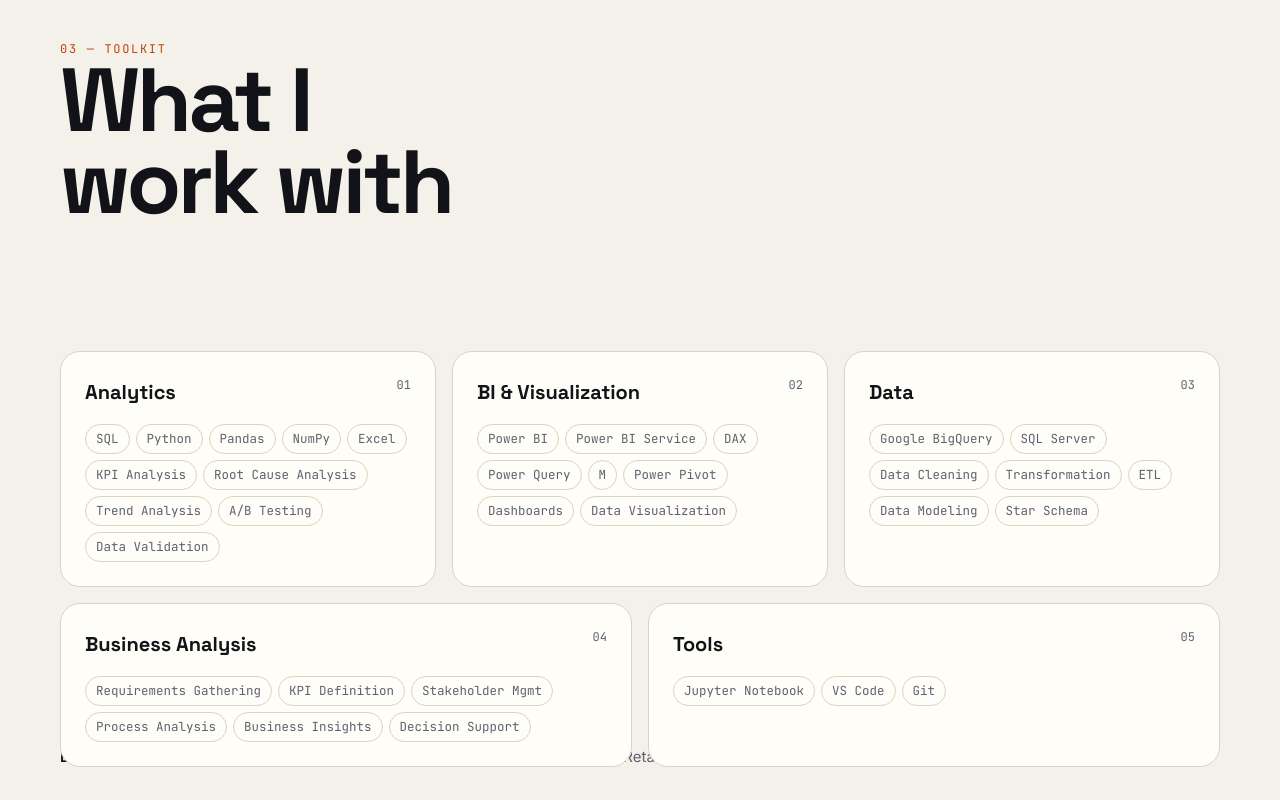
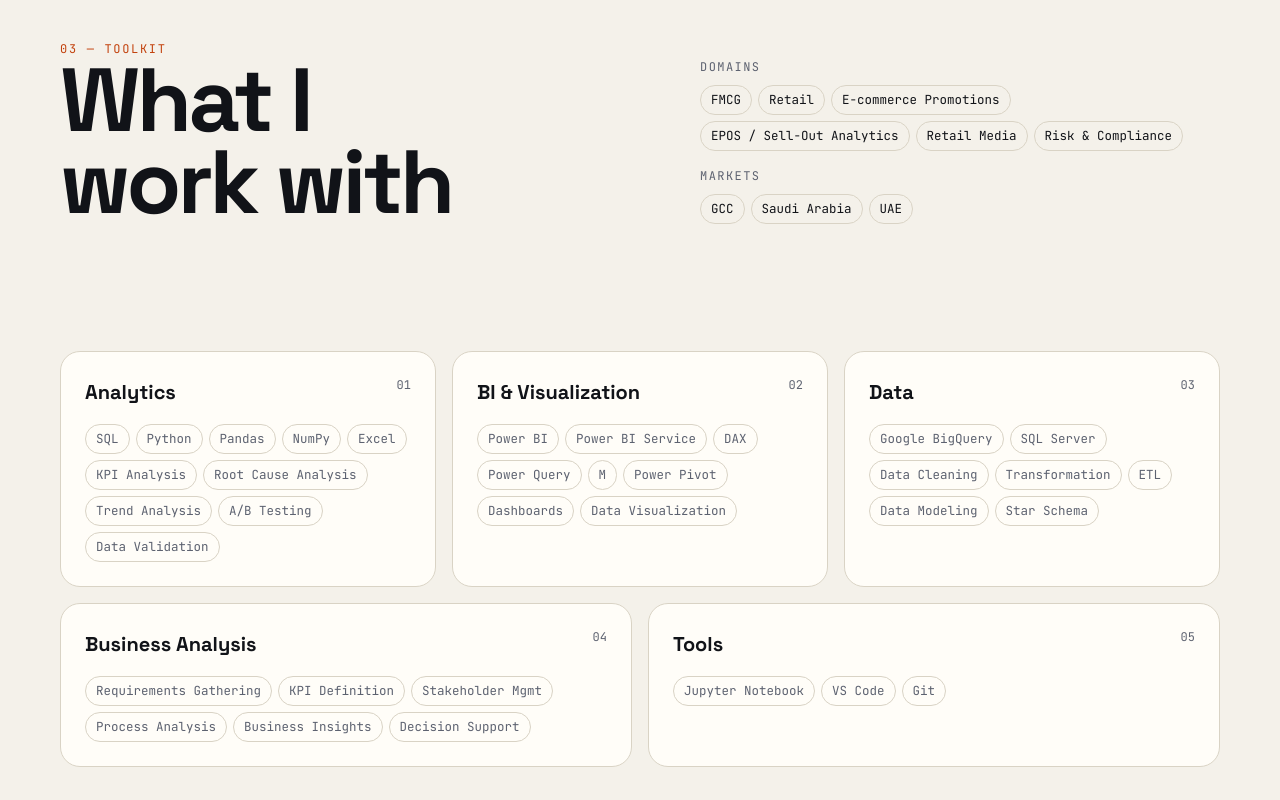
Before and after one commit to yatinahlawat/yatinahlawat.github.io, a plain HTML site: page index.html in a window 1280 px wide. Shown: the part 5480-6280 px from the top of the page. Drawn offline with nearby package versions, Linux system fonts and the light colour scheme.

Commit message:
Move domains and markets into skills header

```diff
--- a/index.html
+++ b/index.html
@@ -179,8 +179,10 @@ html:not(.anim) .p-card{scroll-snap-align:start}
 .sk:hover{transform:translateY(-4px);border-color:var(--accent)}
 .sk h3{font-family:'Space Grotesk',sans-serif;font-size:20px;margin-bottom:14px;display:flex;justify-content:space-between}
 .sk h3 small{font-family:'JetBrains Mono',monospace;font-size:12px;color:var(--muted);font-weight:400}
-.domains{margin-top:28px;color:var(--muted);font-size:15px}
-.domains b{color:var(--text)}
+.domains{max-width:520px;display:flex;flex-direction:column;gap:16px}
+.d-row small{display:block;font-family:'JetBrains Mono',monospace;font-size:12px;letter-spacing:.12em;text-transform:uppercase;color:var(--muted)}
+.d-row .chips{margin-top:8px}
+.d-row .chip{color:var(--text)}
 
 /* resume */
 .resume{display:grid;grid-template-columns:1fr 1fr;gap:clamp(24px,4vw,60px);align-items:center}
@@ -379,6 +381,10 @@ html:not(.anim) .p-card{scroll-snap-align:start}
   <div class="wrap">
     <div class="sec-head">
       <div><div class="kicker">03 — Toolkit</div><h2 class="reveal">What I<br>work with</h2></div>
+      <div class="domains">
+        <div class="d-row"><small>Domains</small><div class="chips"><span class="chip">FMCG</span><span class="chip">Retail</span><span class="chip">E-commerce Promotions</span><span class="chip">EPOS / Sell-Out Analytics</span><span class="chip">Retail Media</span><span class="chip">Risk &amp; Compliance</span></div></div>
+        <div class="d-row"><small>Markets</small><div class="chips"><span class="chip">GCC</span><span class="chip">Saudi Arabia</span><span class="chip">UAE</span></div></div>
+      </div>
     </div>
     <div class="sk-grid">
       <div class="sk"><h3>Analytics <small>01</small></h3><div class="chips"><span class="chip">SQL</span><span class="chip">Python</span><span class="chip">Pandas</span><span class="chip">NumPy</span><span class="chip">Excel</span><span class="chip">KPI Analysis</span><span class="chip">Root Cause Analysis</span><span class="chip">Trend Analysis</span><span class="chip">A/B Testing</span><span class="chip">Data Validation</span></div></div>
@@ -387,7 +393,6 @@ html:not(.anim) .p-card{scroll-snap-align:start}
       <div class="sk"><h3>Business Analysis <small>04</small></h3><div class="chips"><span class="chip">Requirements Gathering</span><span class="chip">KPI Definition</span><span class="chip">Stakeholder Mgmt</span><span class="chip">Process Analysis</span><span class="chip">Business Insights</span><span class="chip">Decision Support</span></div></div>
       <div class="sk"><h3>Tools <small>05</small></h3><div class="chips"><span class="chip">Jupyter Notebook</span><span class="chip">VS Code</span><span class="chip">Git</span></div></div>
     </div>
-    <p class="domains"><b>Domains:</b> FMCG · Retail · E-commerce Promotions · EPOS / Sell-Out Analytics · Retail Media · Risk &amp; Compliance &nbsp;|&nbsp; <b>Markets:</b> GCC (Saudi Arabia, UAE)</p>
   </div>
 </section>
 
```
